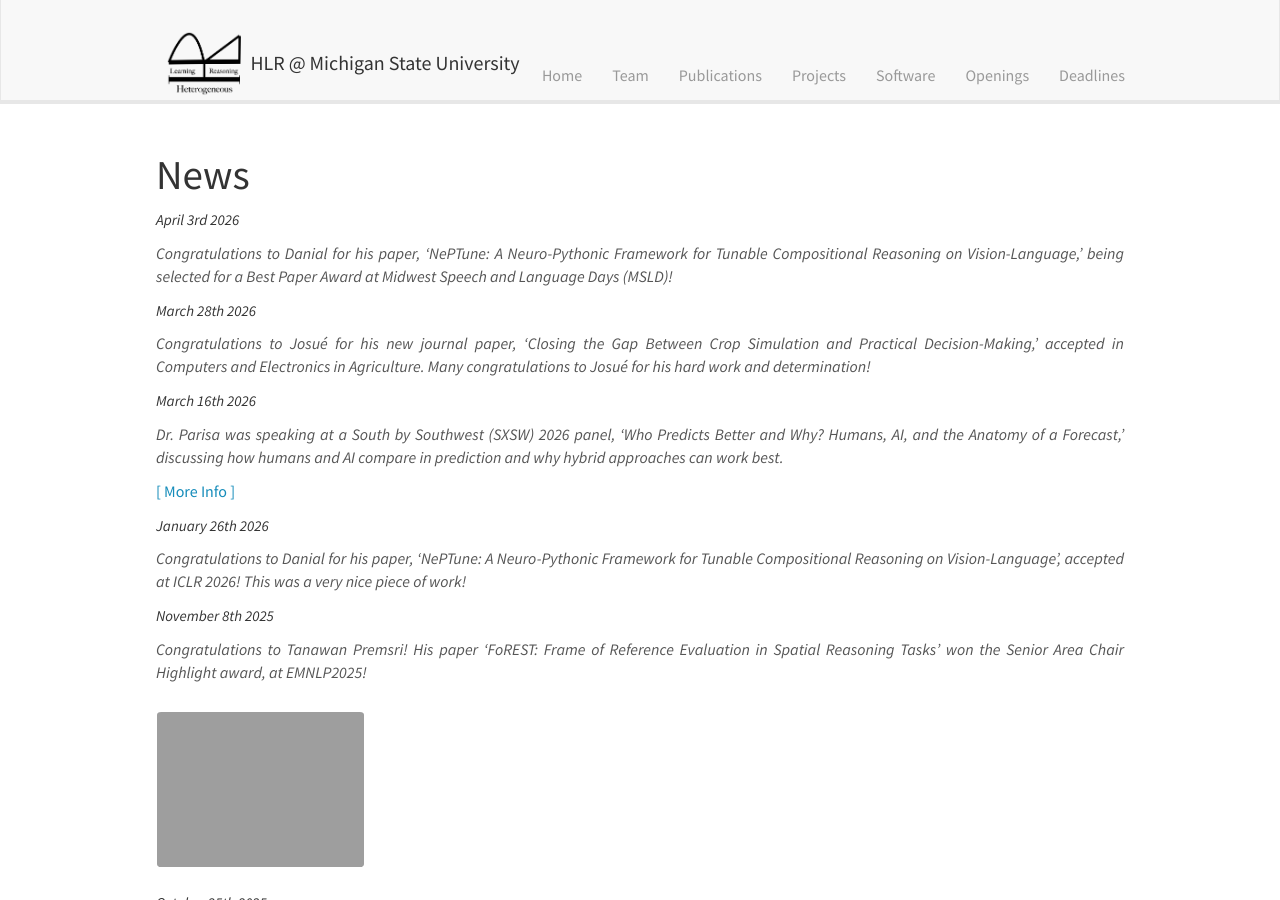
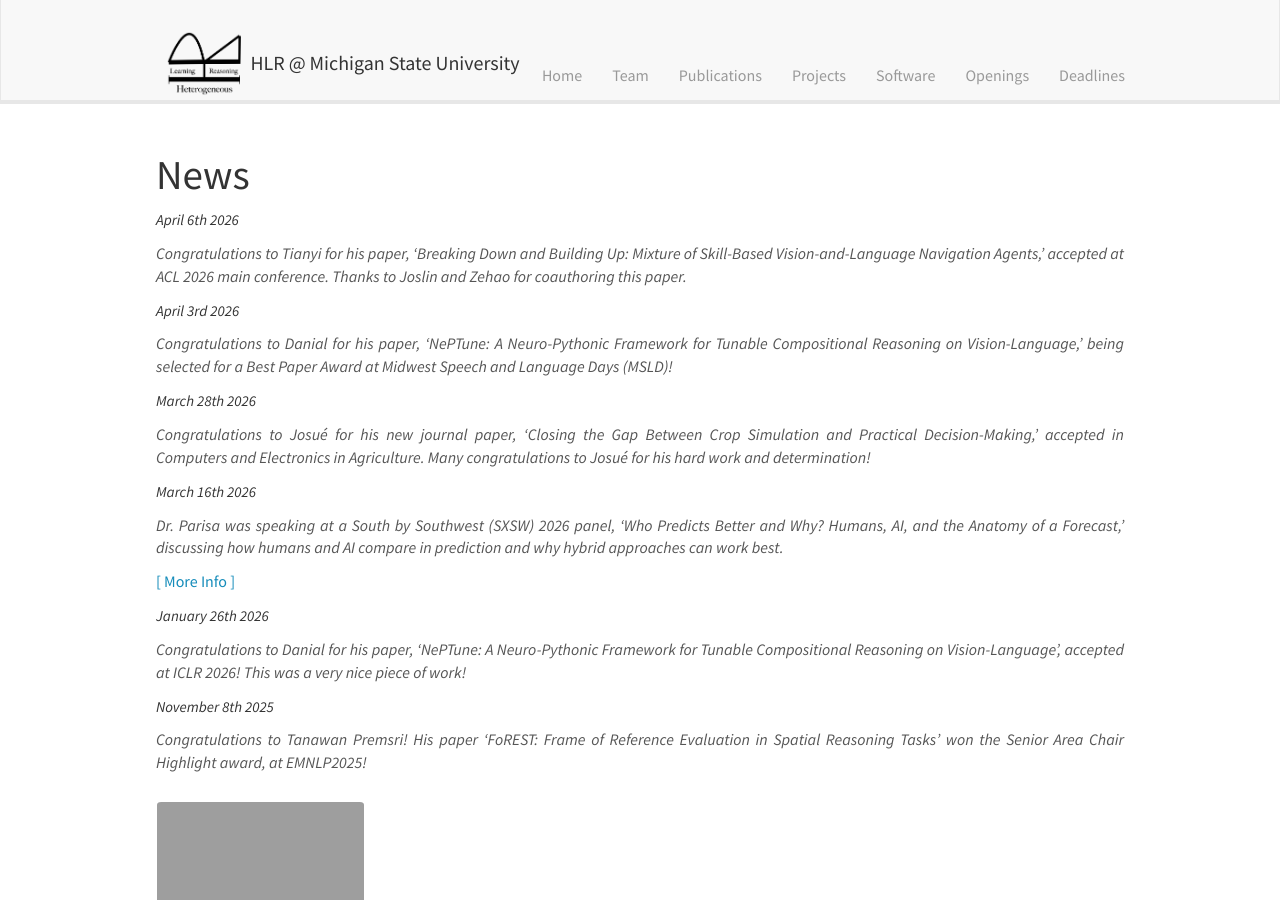
Before and after one commit to HLR/HLR.github.io, a Jekyll site: the page built from _pages/allnews.md, in a window 1280 px wide and 900 px high. Built offline with Jekyll 4.4.1, drawn with Linux system fonts in a browser that asks for light colours; nearby versions of some CDN libraries.

Commit message:
Add: news Tianyi in ACL2026

```diff
--- a/_data/news.yml
+++ b/_data/news.yml
@@ -4,6 +4,10 @@
 # - date: <i>[Month Day, Year]</i>
 #   headline: "[Announcement Verb] that [Name/Team]'s paper, '[Full Paper Title]', has been accepted for [Conference Name]! Many congratulations to [Name]!"
 #   top: 1
+
+- date: <i>April 6th 2026</i>
+  headline: "Congratulations to Tianyi for his paper, 'Breaking Down and Building Up: Mixture of Skill-Based Vision-and-Language Navigation Agents,' accepted at ACL 2026 main conference. Thanks to Joslin and Zehao for coauthoring this paper."
+  top: 1
 
 - date: <i>April 3rd 2026</i>
   headline: "Congratulations to Danial for his paper, 'NePTune: A Neuro-Pythonic Framework for Tunable Compositional Reasoning on Vision-Language,' being selected for a Best Paper Award at Midwest Speech and Language Days (MSLD)!"
```
